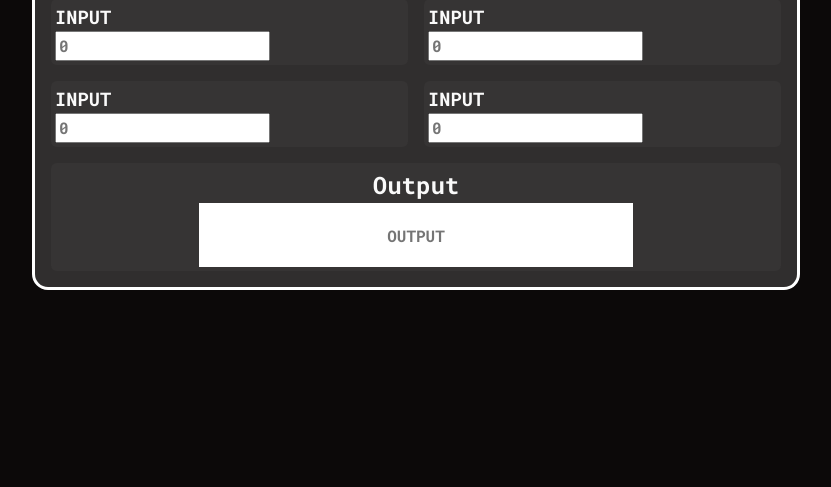
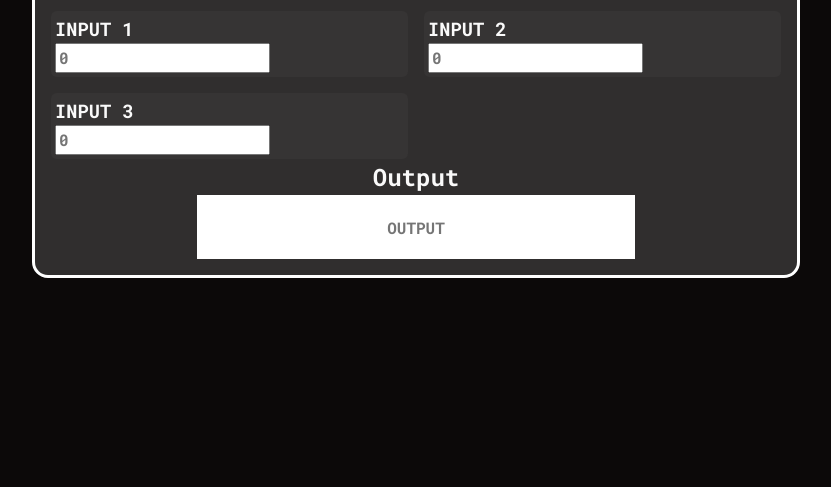
Before and after one commit to RakLord/TPT2Calc, a plain HTML site: page index.html in a window 1280 px wide. Shown: the part 313-800 px from the top of the page, without its empty margins (224-1055 px from the left). Drawn offline with nearby package versions, Linux system fonts and the light colour scheme.

Commit message:
Updated to split off calcs

```diff
--- /dev/null
+++ b/calculators/sampleCalc.js
@@ -0,0 +1,97 @@
+
+export class Calculator {
+    constructor() {
+
+      function newInput(title) {
+        let div = $("<div>").addClass("flow");
+        let titleTag = $("<h3>").text(title);
+        let inputTag = $("<input>").attr("placeholder", "0");
+
+        div.append(titleTag, inputTag);
+        return div;
+      }
+
+
+      function checkValid(input) {
+        let val = input.val().trim();
+        let isValid = /^[-+]?[0-9]*\.?[0-9]+([eE][-+]?[0-9]+)?$/.test(val);
+
+        if (isValid) {
+            input.removeClass("input-invalid");
+            return val;
+        }
+        else {
+            input.addClass("input-invalid");
+            return false;
+        }
+      }
+
+
+      this.section = $("<section>").addClass("calc");
+      this.title = $("<h2>").text("Calculator");
+
+
+      // Inputs Stuff
+      this.inputsGrid = $("<div>").addClass("grid-even-columns");
+
+      this.inputs = {};
+
+      this.inputs.value1 = newInput("Input 1");
+      this.inputs.value2 = newInput("Input 2");
+      this.inputs.value3 = newInput("Input 3");
+
+      this.inputsGrid.append(this.inputs.value1);
+      this.inputsGrid.append(this.inputs.value2);
+      this.inputsGrid.append(this.inputs.value3);
+
+      // Output Stuff
+      this.output = $("<div>").addClass("flex-container flex-col flex-center");
+      this.outputTitle = $("<h2>").addClass("flex-container flex-col flex-center");
+      this.outputTitle.text("Output");
+      this.outputInput = $("<input>").addClass("output-box");
+      this.outputInput.attr("placeholder", "OUTPUT");
+      this.output.append(this.outputTitle, this.outputInput);
+
+
+
+      // Add all to section
+      this.section.append(this.title);
+      this.section.append(this.inputsGrid)
+      this.section.append(this.output);
+
+      // Add section to main
+      $("main").append(this.section);
+
+      // Store reference to "this" so it can be used inside of the scope for checking input updates
+      const self = this;
+
+      function setupInputs(value) {
+        value.on("input", function() {
+          // This needs to reference the last child o fthe value1 selector as that is the input field
+          let valid = checkValid(value.children().last());
+          if (valid) {
+            self.calculate();
+          }
+        });
+      }
+
+      setupInputs(this.inputs.value1);
+      setupInputs(this.inputs.value2);
+      setupInputs(this.inputs.value3);
+    }
+
+    calculate() {
+      let outputValue =
+      parseFloat(this.inputs.value1.children().last().val()) +
+      parseFloat(this.inputs.value2.children().last().val()) +
+      parseFloat(this.inputs.value3.children().last().val());
+
+      console.log(outputValue);
+      if (outputValue) {
+          this.outputInput.val(outputValue);
+      }
+      else {
+          this.outputInput.val("Output");
+      }
+    }
+  }
--- a/index.html
+++ b/index.html
@@ -19,28 +19,10 @@
     <body>
 
         <main class="flex-container flex-col flex-center">
-            <section class="calc">
+            <!-- <section class="calc">
                 <h2>Calculator</h2>
                 <div class="grid-even-columns">
-                    <div class="flow">
-                        <h3>Input</h3>
-                        <input placeholder="0">
-                    </div>
 
-                    <div class="flow">
-                        <h3>Input</h3>
-                        <input placeholder="0">
-                    </div>
-
-                    <div class="flow">
-                        <h3>Input</h3>
-                        <input placeholder="0">
-                    </div>
-
-                    <div class="flow">
-                        <h3>Input</h3>
-                        <input placeholder="0">
-                    </div>
 
                     <div class="flow grid-full-row">
                         <div class="flex-container flex-col flex-center">
@@ -50,11 +32,11 @@
                     </div>
 
                 </div>
-            </section>
+            </section> -->
         </main>
 
 
         <script src="https://code.jquery.com/jquery-3.7.0.min.js" integrity="sha256-2Pmvv0kuTBOenSvLm6bvfBSSHrUJ+3A7x6P5Ebd07/g=" crossorigin="anonymous"></script>
-        <script src="main.js" async defer></script>
+        <script src="main.js" type="module" async defer></script>
     </body>
 </html>
--- a/main.js
+++ b/main.js
@@ -1,73 +1,8 @@
-let input1;
-let input2;
-let input3;
-let input4;
-
-let output;
-
-let outputValue;
+import { Calculator } from "./calculators/sampleCalc.js";
 
 
 $(document).ready(function() {
     console.log("AAAAAAAAAAAAAAAAAAAAAAAAAA");
-    output = $(".output-box");
 
-    input1 = $('div.flow:eq(0) input');
-    input2 = $('div.flow:eq(1) input');
-    input3 = $('div.flow:eq(2) input');
-    input4 = $('div.flow:eq(3) input');
-
-    function checkValid(input) {
-        let val = input.val().trim();
-        let isValid = /^[-+]?[0-9]*\.?[0-9]+([eE][-+]?[0-9]+)?$/.test(val);
-
-        if (isValid) {
-            input.removeClass("input-invalid");
-            return val;
-        }
-        else {
-            input.addClass("input-invalid");
-            return false;
-        }
-    }
-
-   input1.on("input", function() {
-    if (checkValid(input1)) {
-        calculate();
-    }
-   });
-
-   input2.on("input", function() {
-    if (checkValid(input2)) {
-      calculate();
-    }
-  });
-
-  input3.on("input", function() {
-    if (checkValid(input3)) {
-      calculate();
-    }
-  });
-
-  input4.on("input", function() {
-    if (checkValid(input4)) {
-      calculate();
-    }
-  });
+    let calc1 = new Calculator();
 });
-
-function calculate() {
-    outputValue =
-    parseFloat(input1.val()) +
-    parseFloat(input2.val()) +
-    parseFloat(input3.val()) +
-    parseFloat(input4.val());
-
-    if (outputValue) {
-        output.val(outputValue);
-    }
-    else {
-        output.val("Output");
-    }
-
-}
--- a/styles.css
+++ b/styles.css
@@ -139,7 +139,9 @@ body {
     font-family: var(--ff-main);
     font-weight: 700;
 }
-
+main {
+    gap: 2rem;
+}
 
 .calc {
     background-color: rgba(255, 255, 255, 0.15);
```
